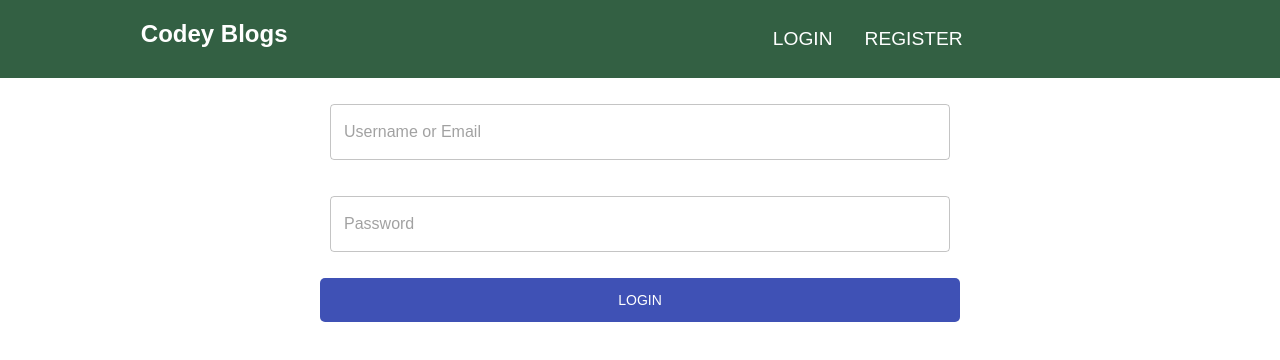
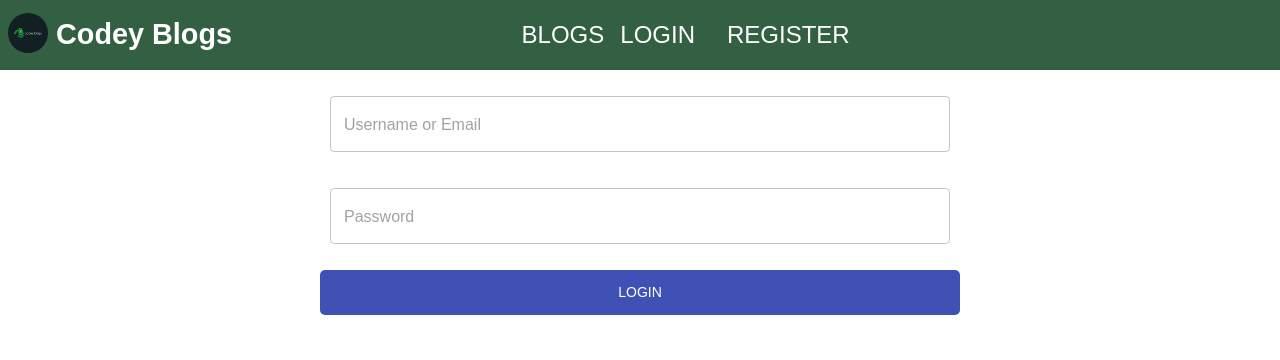
Before and after one commit to nathansungu/-blogsPage, a React (Vite) app in the folder frontend/: page /login in a window 1280 px wide. Shown: the top 360 px of the page. Built offline with nearby package versions, Linux system fonts and the light colour scheme; no server answers.

Commit message:
update login page

```diff
--- a/frontend/src/components/login .components/header.tsx
+++ b/frontend/src/components/login .components/header.tsx
@@ -1,4 +1,4 @@
-import { Stack, Grid, Typography, Button } from "@mui/material";
+import { Stack, Grid, Typography, Button, CardMedia } from "@mui/material";
 
 const HandleHeader = () => {
   return (
@@ -6,26 +6,42 @@ const HandleHeader = () => {
       <Grid>
         <Stack
           direction="row"
-          justifyContent="space-between"
-          sx={{ p: 2, backgroundColor: "primary.light", color: "white" }}
+          sx={{p: 1, backgroundColor: "primary.light", color: "white", width:"100%", alignItems:"center"}}
         >
-          <Stack width="60%" sx={{ pl: "10%" }}>
-            <Typography sx={{ fontSize: "1.5rem", fontWeight: "bold" }}>
+          <Stack direction="row" width="40%" gap={1} >
+            <CardMedia
+            component="img"
+            image="/logo2.png"
+            sx={{
+              borderRadius: "50%",
+              objectFit: "cover",
+              height: "2.5rem",
+              width: "2.5rem",
+            }}
+          />
+          <Stack sx={{ justifyContent:"center", alignItems:"center"}}>
+            <Typography sx={{ fontSize: {xs:"1rem",sm:"1.2rem",md:"1.8rem",textAlign:"center",fontWeight:"bold"}, fontWeight: "bold" }}>
               Codey Blogs
             </Typography>
           </Stack>
+
+          </Stack>
+          <Button >
+            <Typography sx={{color:"white",fontSize: {xs:".8rem",sm:"1rem",md:"1.5rem"}}}>Blogs</Typography>
+
+          </Button>
+
           <Stack
             direction="row"
-            width="40%"
             justifyContent="left"
             sx={{ gap: 2 }}
           >
-            <Typography sx={{ fontSize: "1.2rem", fontWeight: "bold" }}>
+            <Typography sx={{fontWeight: "bold" }}>
               <Button
                 onClick={() => {
                   window.location.href = "/login";
                 }}
-                sx={{ color: "white", fontSize: "1.2rem" }}
+                sx={{ color: "white", fontSize: {xs:".8rem",sm:"1rem",md:"1.5rem",} }}
               >
                 login
               </Button>
@@ -35,7 +51,7 @@ const HandleHeader = () => {
                 onClick={() => {
                   window.location.href = "/register";
                 }}
-                sx={{ color: "white", fontSize: "1.2rem" }}
+                sx={{ color: "white", fontSize: {xs:".8rem",sm:"1rem",md:"1.5rem",} }}
               >
                 register
               </Button>
```
